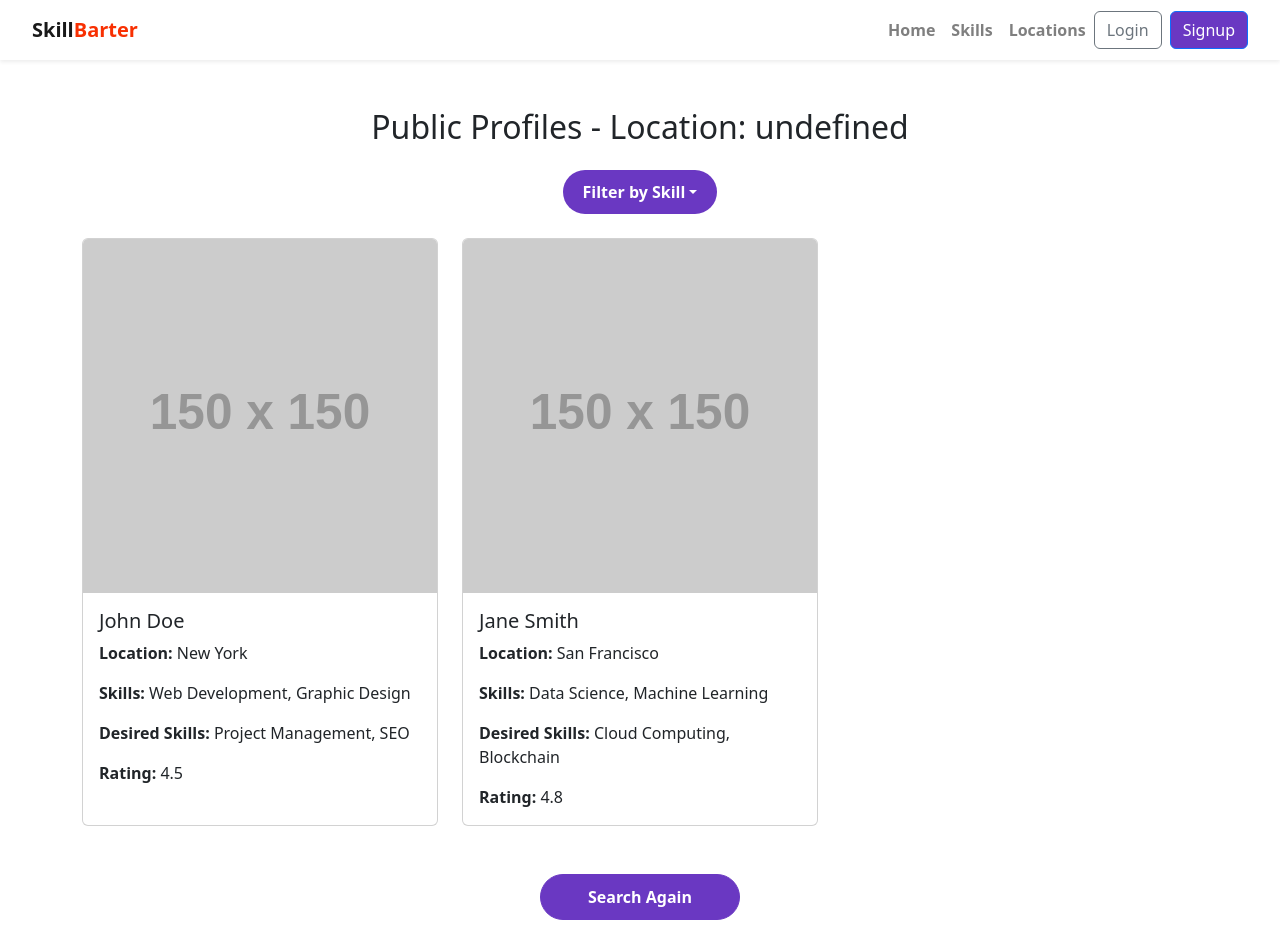
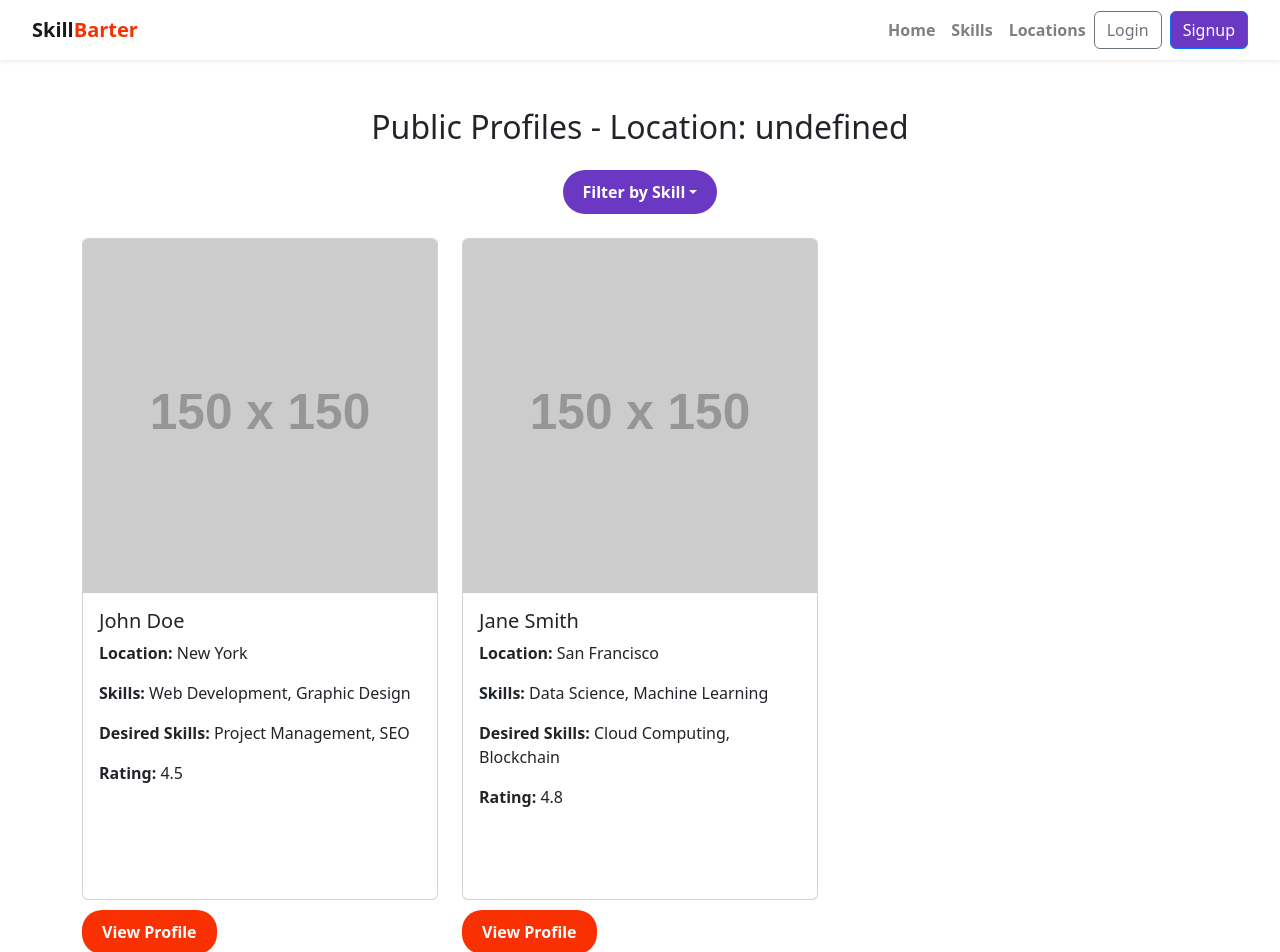
Before and after one commit to goel-anubhav/Skill-Barter, a React (Vite) app in the folder frontend/: page /profile-view in a window 1280 px wide. Shown: the top 952 px of the page. Built offline with nearby package versions, Linux system fonts and the light colour scheme; a small style sheet from the web is missing.

Commit message:
Profile View Page

```diff
--- a/frontend/src/components/publicProfileView.jsx
+++ b/frontend/src/components/publicProfileView.jsx
@@ -59,6 +59,10 @@ const PublicProfileView = () => {
     navigate("/dashboard");
   };
 
+  const handleViewProfile = (profile) => {
+    navigate("/full-profile-view", { state: { profile } });
+  };
+
   return (
     <>
       <CustomNavbar />
@@ -109,6 +113,29 @@ const PublicProfileView = () => {
           {filteredProfiles.map((profile) => (
             <Col md={6} lg={4} key={profile.id} className="mb-4">
               <CardComponent profile={profile} />
+              <Button
+                variant="primary"
+                onClick={() => handleViewProfile(profile)}
+                style={{
+                  backgroundColor: "#F83002",
+                  border: "none",
+                  borderRadius: "20px",
+                  padding: "10px 20px",
+                  fontWeight: "bold",
+                  marginTop: "10px",
+                  color: "white",
+                  transition: "background-color 0.3s ease",
+                  marginBottom: "20px", // Increased space below each card
+                }}
+                onMouseOver={(e) =>
+                  (e.currentTarget.style.backgroundColor = "#6A38C2")
+                }
+                onMouseOut={(e) =>
+                  (e.currentTarget.style.backgroundColor = "#F83002")
+                }
+              >
+                View Profile
+              </Button>
             </Col>
           ))}
         </Row>
@@ -125,9 +152,10 @@ const PublicProfileView = () => {
               transition: "background-color 0.3s ease",
               backgroundColor: "#6A38C2",
               borderColor: "#6A38C2",
+              marginTop: "20px", // Space above the button
             }}
             onMouseOver={(e) =>
-              (e.currentTarget.style.backgroundColor = "#5f32ad")
+              (e.currentTarget.style.backgroundColor = "#F83002")
             }
             onMouseOut={(e) =>
               (e.currentTarget.style.backgroundColor = "#6A38C2")
```
